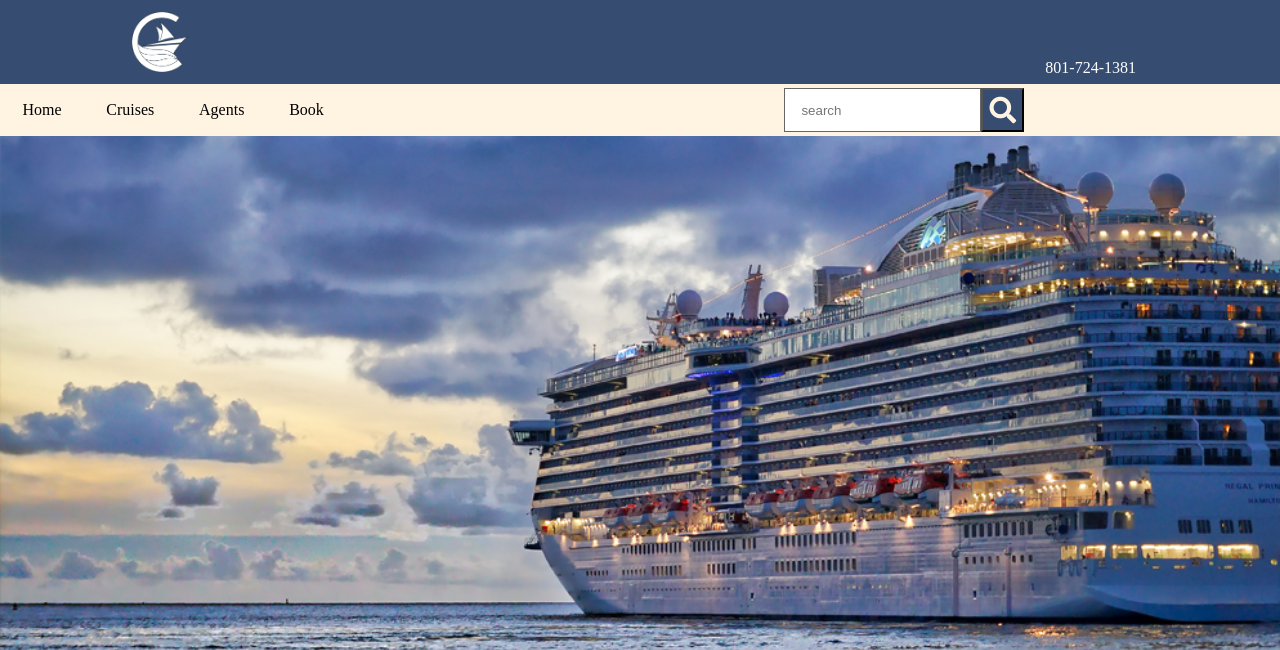
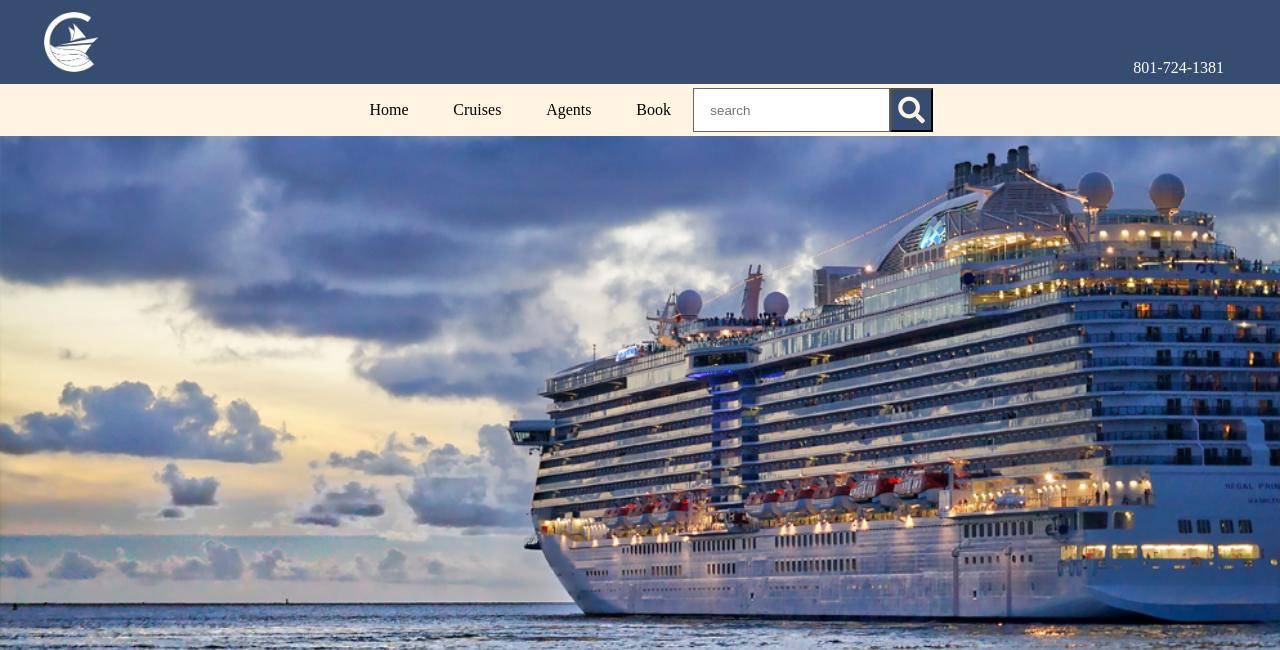
Before and after one commit to manoy96/Content-Management-Systems, a PHP site: page / in a window 1280 px wide. Shown: the top 650 px of the page. Run offline with PHP 8.4, Linux system fonts and the light colour scheme; some libraries are stand-ins or nearby versions; some web fonts are replaced.

Commit message:
changes made

```diff
--- a/Unit01HTML5_Template/scss/_medium.scss
+++ b/Unit01HTML5_Template/scss/_medium.scss
@@ -2,15 +2,15 @@
     display: flex;
     flex-direction: column;
     justify-content: center;
+    align-items: center;
     background-color: $thirdColor;
 
     nav.medPlus {
-        max-width: 1024px;
+        max-width: $maxW;
         padding: .25rem 0;
         background-color: $thirdColor;
         display: flex;
         flex-direction: row;
-        justify-content: space-between;
         ul{
           display: flex;
           flex-direction: row;
--- a/Unit01HTML5_Template/scss/_small-default.scss
+++ b/Unit01HTML5_Template/scss/_small-default.scss
@@ -13,7 +13,7 @@ body{
 }
 
 header {
-  max-width: 1024px;
+  max-width: $maxW;
   margin: 0 auto;
   padding: .5rem 0;
   display: flex;
--- a/Unit01HTML5_Template/scss/_variables.scss
+++ b/Unit01HTML5_Template/scss/_variables.scss
@@ -18,3 +18,5 @@ $boldWeight: 700;
 $medWeight: 500;
 
 $gutter: 2%;
+
+$maxW: 1200px;
```
Also changed, not shown: Unit01HTML5_Template/css/styles.css.
